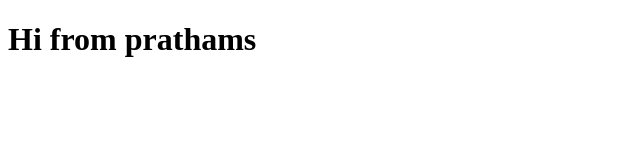
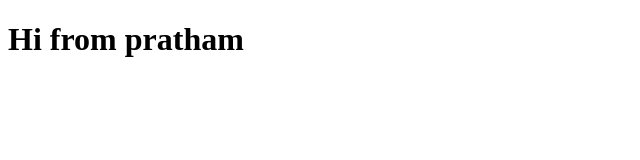
Before and after one commit to code-imprimis/first-repo, a plain HTML site: page index.html in a window 1280 px wide. Shown: the full height of the page, 0-640 px from the left. Drawn offline with Linux system fonts and the light colour scheme.

Commit message:
Revert "added typo"
This reverts commit 95cf322ba3d369dbee4a9232187241bf2d53af79.

```diff
--- a/index.html
+++ b/index.html
@@ -7,7 +7,7 @@
     <title>LEARNING GIT</title>
 </head>
 <body>
-    <h1>Hi from prathams</h1>
+    <h1>Hi from pratham</h1>
     <script src="index.js"></script>
 </body>
 </html>
```
